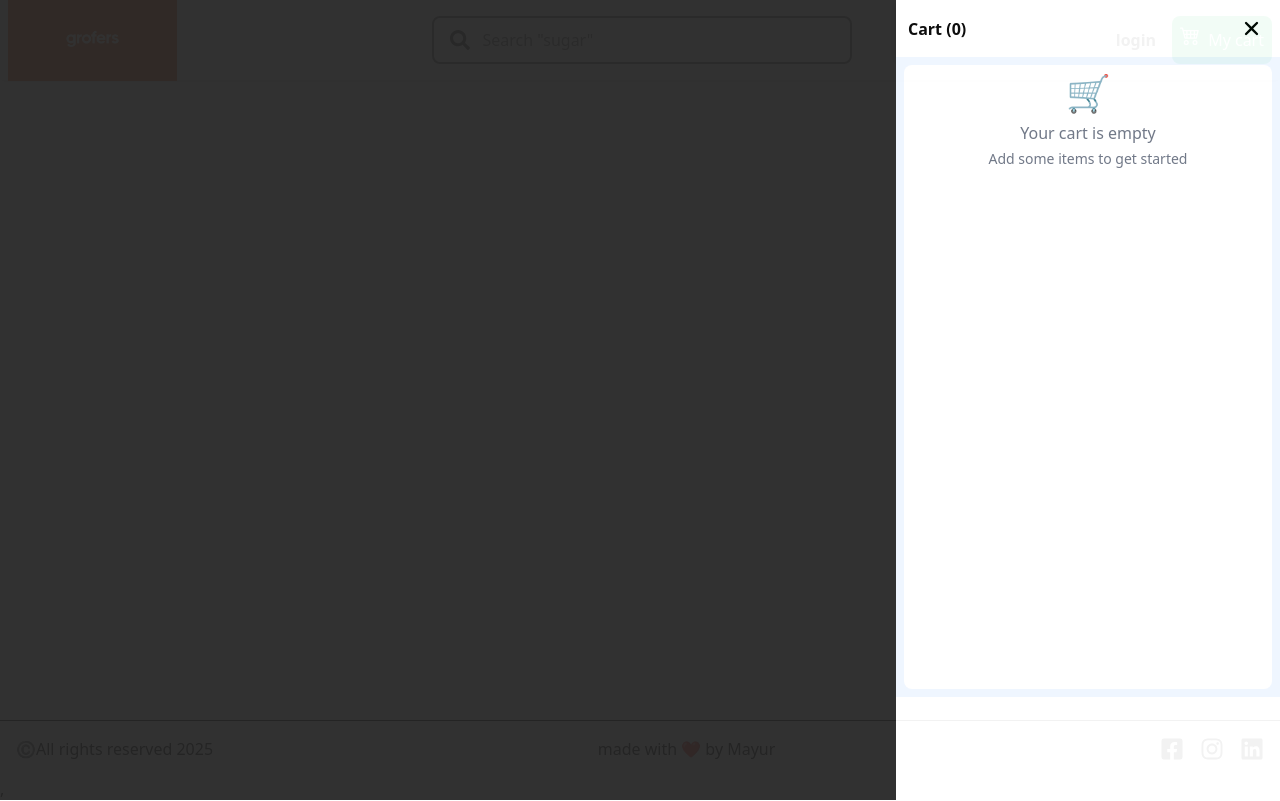
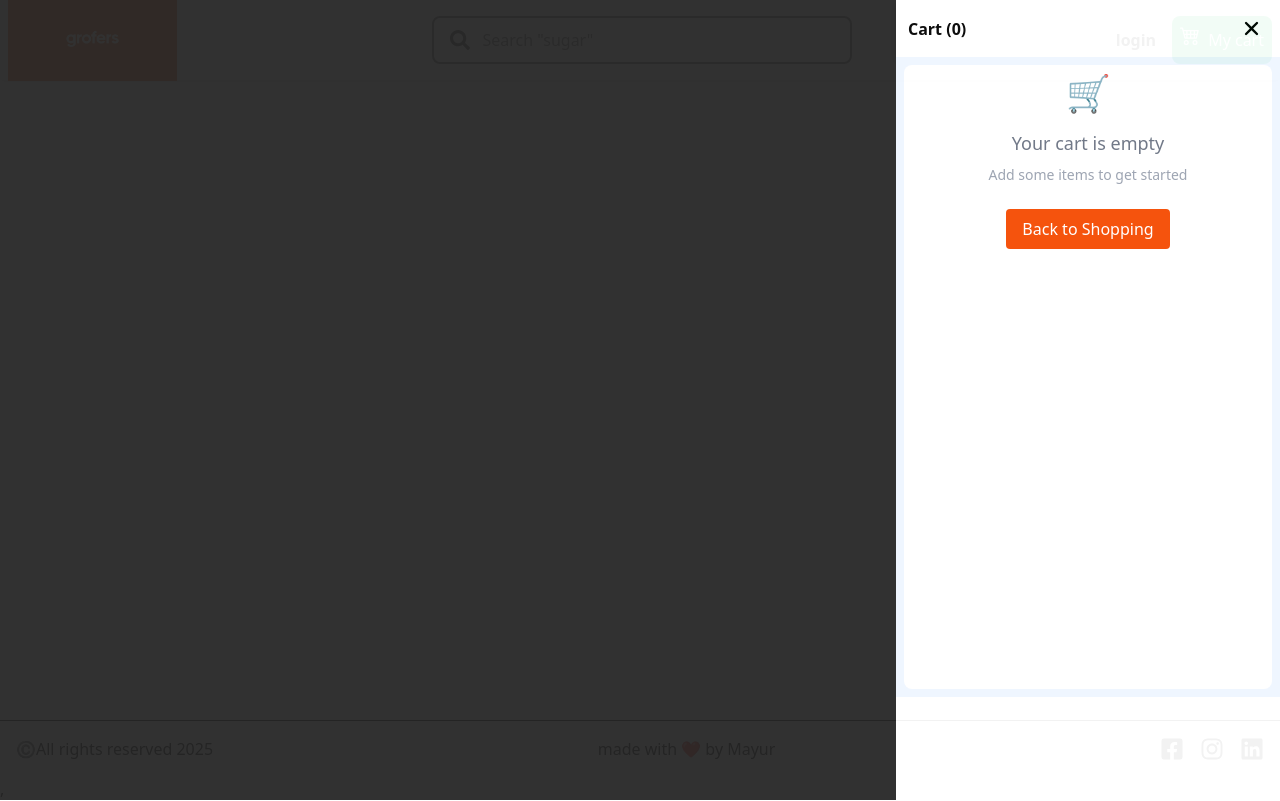
Before and after one commit to Mayur-Bhil/blinkit, a React (Vite) app in the folder client/: page /cart in a window 1280 px wide. Built offline with nearby package versions, Linux system fonts and the light colour scheme; no server answers.

Commit message:
add cheoutpage nocode

```diff
--- a/client/src/components/DisplayCartItems.jsx
+++ b/client/src/components/DisplayCartItems.jsx
@@ -179,23 +179,33 @@ const DisplayCartItems = ({ close }) => {
             ) : (
               <div className='flex items-center justify-center h-full'>
                 <div className='text-center text-gray-500'>
-                  <div className='text-4xl mb-2'>🛒</div>
-                  <p className='font-medium'>Your cart is empty</p>
-                  <p className='text-sm mt-1'>Add some items to get started</p>
+                  <div className='text-4xl mb-4'>🛒</div>
+                  <p className='font-medium text-lg mb-2'>Your cart is empty</p>
+                  <p className='text-sm text-gray-400 mb-6'>Add some items to get started</p>
+                  <Link
+                    className='inline-block px-4 py-2 bg-orange-600 hover:bg-orange-700 text-white rounded transition-colors duration-200'
+                    to="/"
+                    onClick={close}
+                  >
+                    Back to Shopping
+                  </Link>
                 </div>
-              </div>
+          </div>
             )}
           </div>
         </div>
 
         {/* Checkout section - only show if there are items */}
         {memoizedCartItems.length > 0 && (
+
           <div className='p-2'>
+
             <div className='bg-green-600 text-white p-3 px-4 font-bold rounded flex justify-between items-center gap-4 hover:bg-green-700 transition-colors'>
               <div>
                 <p className='text-sm opacity-90'>Total</p>
                 <h3 className='text-lg'>{PriceInruppees(totalPrice || 0)}</h3>
               </div>
+
               <button className='flex items-center gap-1 cursor-pointer bg-opacity-20 px-4 py-2 rounded hover:bg-opacity-30 transition-all'>
                 <span>Proceed</span>
                 <FaCaretRight />
--- /dev/null
+++ b/client/src/pages/CheckOutpage.jsx
@@ -0,0 +1,11 @@
+import React from 'react'
+
+const CheckOutpage = () => {
+  return (
+    <div>
+
+    </div>
+  )
+}
+
+export default CheckOutpage
--- a/client/src/routes/index.jsx
+++ b/client/src/routes/index.jsx
@@ -22,6 +22,7 @@ import ProductDisplayPage from "../pages/ProductDisplayPage";
 import NotFound from "../pages/NotFound";
 import Cart from "../pages/Cart";
 import CartMobileLink from "../components/CartMobile";
+import CheckOutpage from "../pages/CheckOutpage";
 
 const router = createBrowserRouter([
     {
@@ -108,6 +109,10 @@ const router = createBrowserRouter([
             {
                 path:"cart",
                 element:<Cart/>
+            },
+            {
+                path:"checkout",
+                element:<CheckOutpage/>
             },{
                 path:"*",
                 element:<NotFound/>
```
